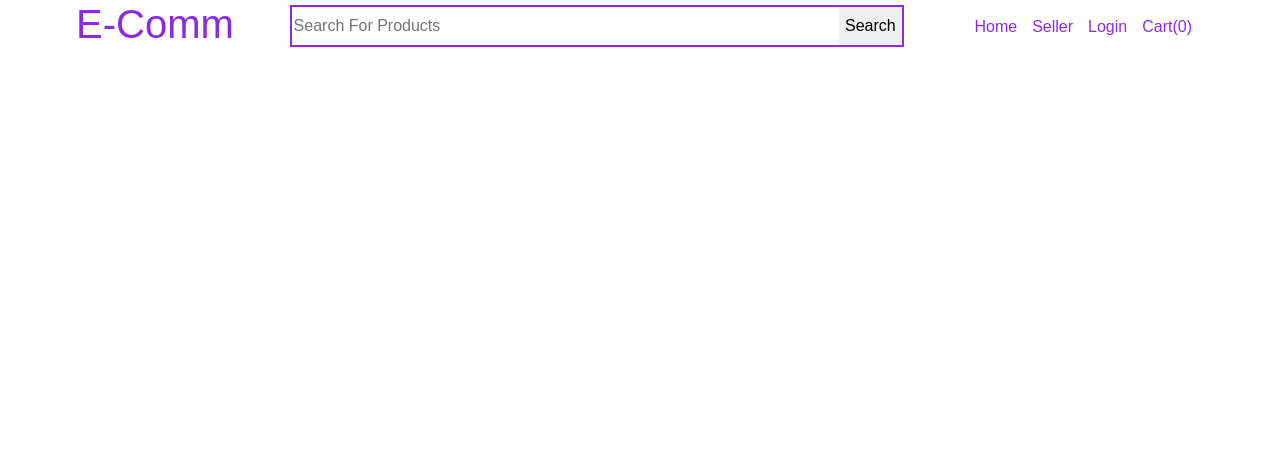
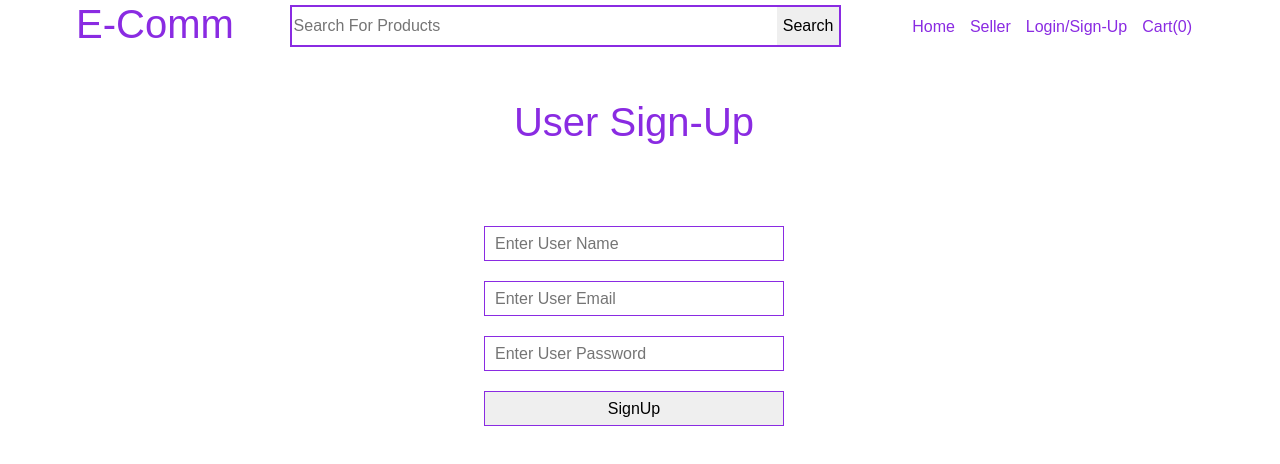
Before and after one commit to KshitijGupta25/Angular-Ecommerce, an Angular app: page /user-auth in a window 1280 px wide. Before the commit this address led to /. Shown: the top 464 px of the page. Built offline with nearby package versions, Linux system fonts and the light colour scheme.

Commit message:
UserLogin Page

```diff
--- a/db.json
+++ b/db.json
@@ -123,5 +123,19 @@
       "id": "8"
     }
   ],
+  "users": [
+    {
+      "name": "kshitij",
+      "email": "kshitij@gamil.com",
+      "password": "Kshitij@123",
+      "id": 1
+    },
+    {
+      "name": "peter",
+      "email": "Peter@gmail.com",
+      "password": "Peter@123",
+      "id": 2
+    }
+  ],
   "$schema": "./node_modules/json-server/schema.json"
 }
--- a/src/app/app.routes.ts
+++ b/src/app/app.routes.ts
@@ -7,6 +7,7 @@
 import { SellerUpdateProduct } from './seller-update-product/seller-update-product';
 import { Search } from './search/search';
 import { ProductDetails } from './product-details/product-details';
+import { UserAuth } from './user-auth/user-auth';
 
 export const routes: Routes = [
     {
@@ -39,5 +40,9 @@
     {
         path:'details/:productId',
         component: ProductDetails
+    },
+    {
+        path: 'user-auth',
+        component: UserAuth
     }
 ];
--- a/src/app/header/header.html
+++ b/src/app/header/header.html
@@ -26,7 +26,7 @@
             <ul>
                 <li><a routerLink="">Home</a></li>
                 <li><a routerLink="seller-auth">Seller</a></li>
-                <li><a href="#">Login</a></li>
+                <li><a routerLink="user-auth">Login/Sign-Up</a></li>
                 <li><a href="#">Cart(0)</a></li>
             </ul>
         }
--- /dev/null
+++ b/src/app/services/user.ts
@@ -0,0 +1,24 @@
+import { Injectable } from '@angular/core';
+import { SignUp } from '../data-type';
+import { HttpClient } from '@angular/common/http';
+import { Router } from '@angular/router';
+
+@Injectable({
+  providedIn: 'root',
+})
+export class User {
+
+  constructor(private http:HttpClient, private router: Router){}
+
+  userSignUp(user:SignUp)
+  {
+    this.http.post("http://localhost:3000/users" , user , {observe : 'response'})
+    .subscribe((result)=>{
+      if(result)
+      {
+        localStorage.setItem('user' , JSON.stringify(result.body));
+        this.router.navigate(['/'])
+      }
+    })
+  }
+}
--- /dev/null
+++ b/src/app/user-auth/user-auth.css
@@ -0,0 +1,6 @@
+.user-auth h1{
+    margin-top: 50px;
+    margin-bottom: 80px;
+    color: blueviolet;
+    text-align: center;
+}
--- /dev/null
+++ b/src/app/user-auth/user-auth.html
@@ -0,0 +1,9 @@
+<div class="user-auth">
+    <h1>User Sign-Up</h1>
+    <form #userSignup ="ngForm" class="common-form" (ngSubmit)="signUp(userSignup.value)">
+        <input class="form-input" type="text" placeholder="Enter User Name" name="name" ngModel />
+        <input class="form-input" type="text" placeholder="Enter User Email" name="email" ngModel />
+        <input class="form-input" type="password" placeholder="Enter User Password" name="password" ngModel />
+        <button class="form-button">SignUp</button>
+    </form>
+</div>
--- /dev/null
+++ b/src/app/user-auth/user-auth.ts
@@ -0,0 +1,22 @@
+import { CommonModule } from '@angular/common';
+import { Component } from '@angular/core';
+import { FormsModule } from '@angular/forms';
+import { SignUp } from '../data-type';
+import { User } from '../services/user';
+
+@Component({
+  selector: 'app-user-auth',
+  imports: [CommonModule , FormsModule],
+  templateUrl: './user-auth.html',
+  styleUrl: './user-auth.css',
+})
+export class UserAuth {
+
+  constructor(private user : User){}
+
+  signUp(data:SignUp){
+
+    this.user.userSignUp(data);
+    // console.warn("User Data is ", data);
+  }
+}
```
Also changed, not shown: 2 other files (tests, documents, lock files or other folders).
